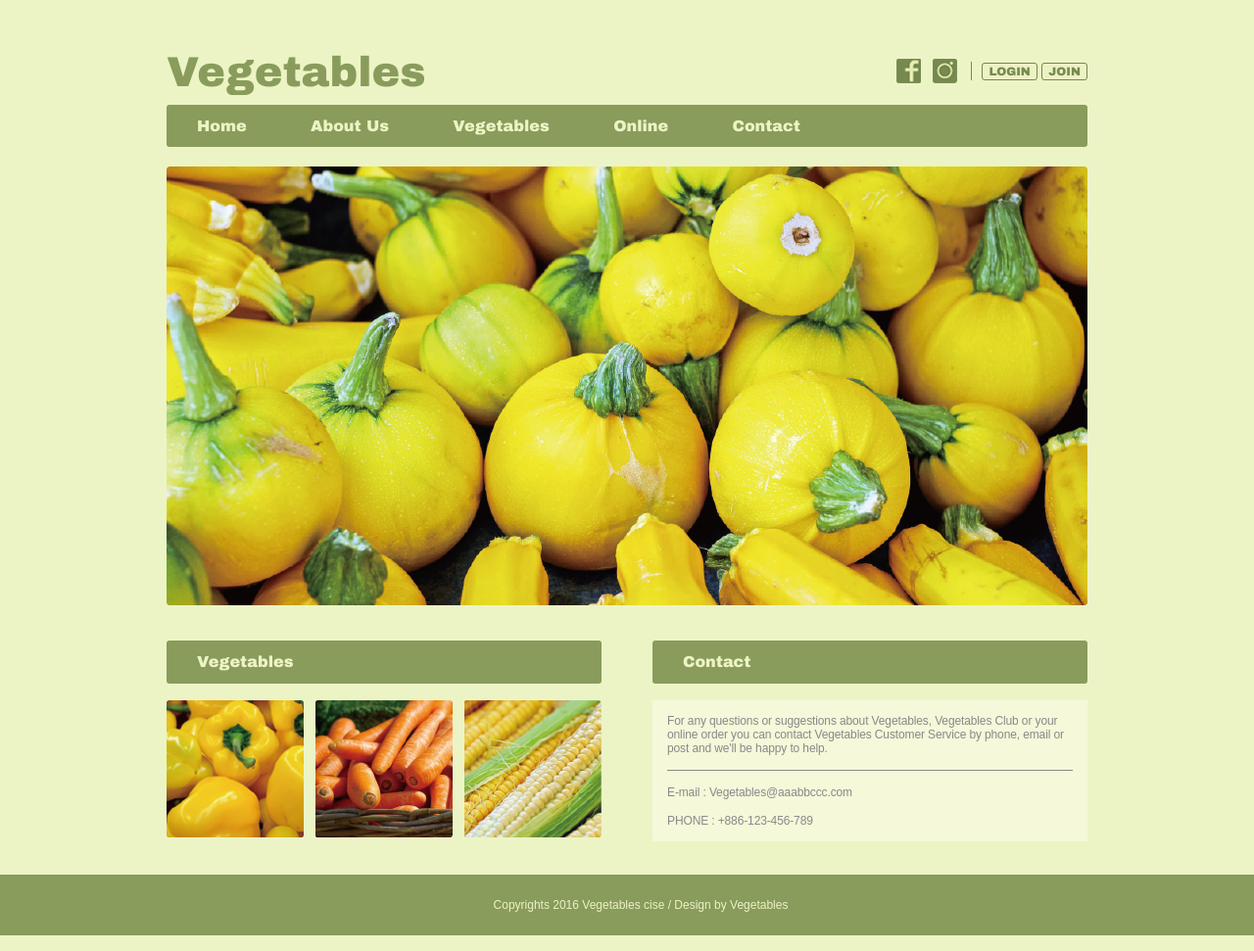
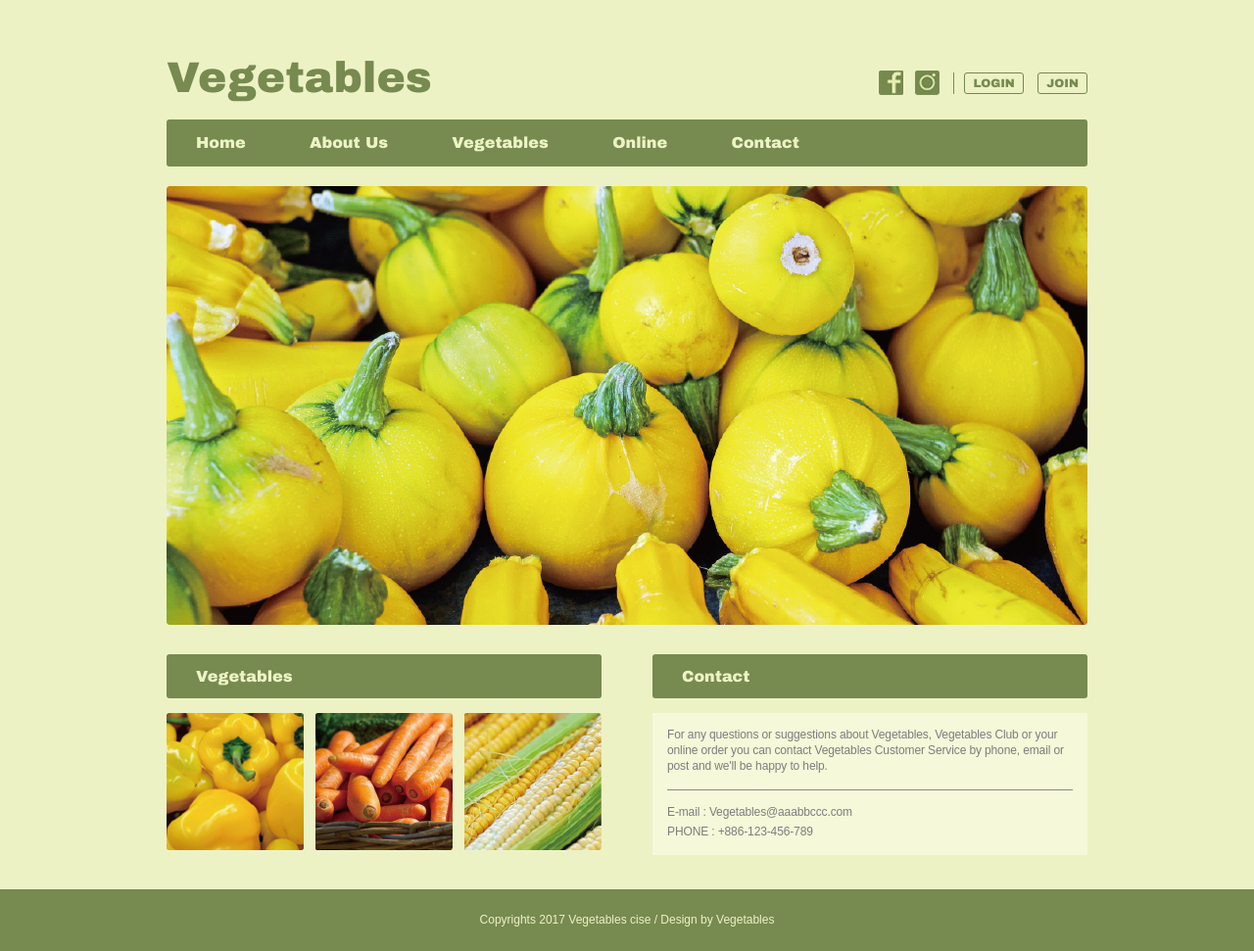
Before and after one commit to qwer2003tw/web-programming-S17u, a plain HTML site: page docs/hw/hw3-01/index.html in a window 1280 px wide. Shown: the whole page at 98% size. Drawn offline with Linux system fonts and the light colour scheme.

Commit message:
update color and html

```diff
--- a/docs/hw/hw3-01/css/style.css
+++ b/docs/hw/hw3-01/css/style.css
@@ -3,7 +3,7 @@
 /*Clear default margin of body*/
 body {
     margin: 0;
-    background: #ecf4c5;
+    background: #EDF2C5;
     font: 16px Arial;
 }
 
@@ -37,31 +37,25 @@ h1, h2 {
 
 /**Header**/
 header {
-    margin-top: 50px;
-    margin-bottom: 10px;
+    margin-top: 53px;
+    margin-bottom: 17px;
+    box-sizing: border-box;
 }
 
 #title {
-    font-size: 43px;
-    color: #899c5c;
+    font: 44px/52px "Arial Black";
+    color: #778A50;
     margin: 0;
-}
-
-header .right {
-    margin-bottom: 7px;
+    vertical-align: top;
 }
 
 header .icons-bar, header .member-function {
     display: inline-block;
-}
-
-header .icons-bar {
-    margin-top: 10px;
+    margin-top: 19px;
 }
 
 header .member-function {
-    margin: 5px 0 0 10px;
-    padding-left: 10px;
+    margin-left: 10px;
     border-left: 1px solid #778A50;
 }
 
@@ -83,22 +77,24 @@ header .member-function {
     border-radius: 3px;
     color: #778A50;
     font: 12px "Arial Black";
+    padding: 3px 8px;
+    margin-left: 10px;
 }
 
 /**!Header**/
 
 .box {
-    background: #899c5b;
+    background: #778A50;
     border-radius: 3px;
     color: #ecf4c5;
     font: 16px "Arial Black";
-    padding: 0 1px;
+    padding: 0;
 }
 
 /**Nav**/
 .top-nav ul {
     margin: 0;
-    padding: 0 1px;
+    padding: 0;
     list-style: none;
 }
 
@@ -106,15 +102,15 @@ header .member-function {
     margin: 0;
     list-style: none;
     display: inline-block;
-    font: 16px "Arial Black";
 }
 
 .top-nav li a {
     list-style: none;
     display: block;
-    line-height: 43px;
     text-decoration: none;
-    padding: 0 30px;
+    padding: 16px 30px;
+    font-size: 16px;
+    line-height: 1;
     color: inherit;
 }
 
@@ -124,14 +120,18 @@ main {
     margin-top: 20px;
 }
 
+#main-cover{
+    line-height: 0;
+}
+
 #main-cover img {
-    width: 940px;
+    width: 100%;
     border-radius: 3px;
 }
 
 /*article*/
 .articles-container {
-    margin-top: 32px;
+    margin-top: 30px;
 }
 
 .articles-container > article {
@@ -145,10 +145,10 @@ main {
 }
 
 .content-box h2 {
-    margin-bottom: 17px;
-    padding-left: 31px;
-    padding-right: 31px;
-    line-height: 44px;
+    padding-left: 30px;
+    padding-right: 30px;
+    margin-bottom: 15px;
+    line-height: 45px;
 }
 
 /*article1*/
@@ -173,9 +173,10 @@ main {
 /*article2*/
 #contact-article .content {
     background: #f5f8d9;
-    padding: 14px 15px;
-    color: #898989;
+    padding: 15px;
+    color: #7D7D7D;
     font-size: 12px;
+    line-height: 1.33;
 }
 
 #contact-article .content > :first-child {
@@ -195,6 +196,14 @@ main {
     letter-spacing: -0.125px;
 }
 
+#contact-article .content p:nth-of-type(2) {
+    margin-bottom: 4px;
+}
+
+#contact-article .content p:nth-of-type(3) {
+    margin-top: 4px;
+}
+
 #contact-article .h-line {
     height: 1px;
     background: #898989;
@@ -204,11 +213,11 @@ main {
 /*!article2*/
 /*!article*/
 footer {
-    margin-top: 34px;
-    background: #889C5B;
+    margin-top: 35px;
+    background: #778A50;
     color: #EDF2C5;
     text-align: center;
-    padding: 24px;
+    padding: 24px 0 25px;
     font-size: 12px;
 }
 
--- a/docs/hw/hw3-01/index.html
+++ b/docs/hw/hw3-01/index.html
@@ -7,7 +7,7 @@
     <meta http-equiv="X-UA-Compatible" content="ie=edge">
     <meta name="author" content="Weichun Lin">
     <title>Vegetables (103590045)</title>
-    <link rel="stylesheet" href="css/style.css">
+    <link rel="stylesheet" href="css/style.css?v3">
 </head>
 <body>
 <header>
@@ -93,7 +93,7 @@
 
 <footer>
     <div class="container">
-        <p>Copyrights 2016 Vegetables cise / Design by Vegetables</p>
+        <p>Copyrights 2017 Vegetables cise / Design by Vegetables</p>
     </div>
 </footer>
 
```
